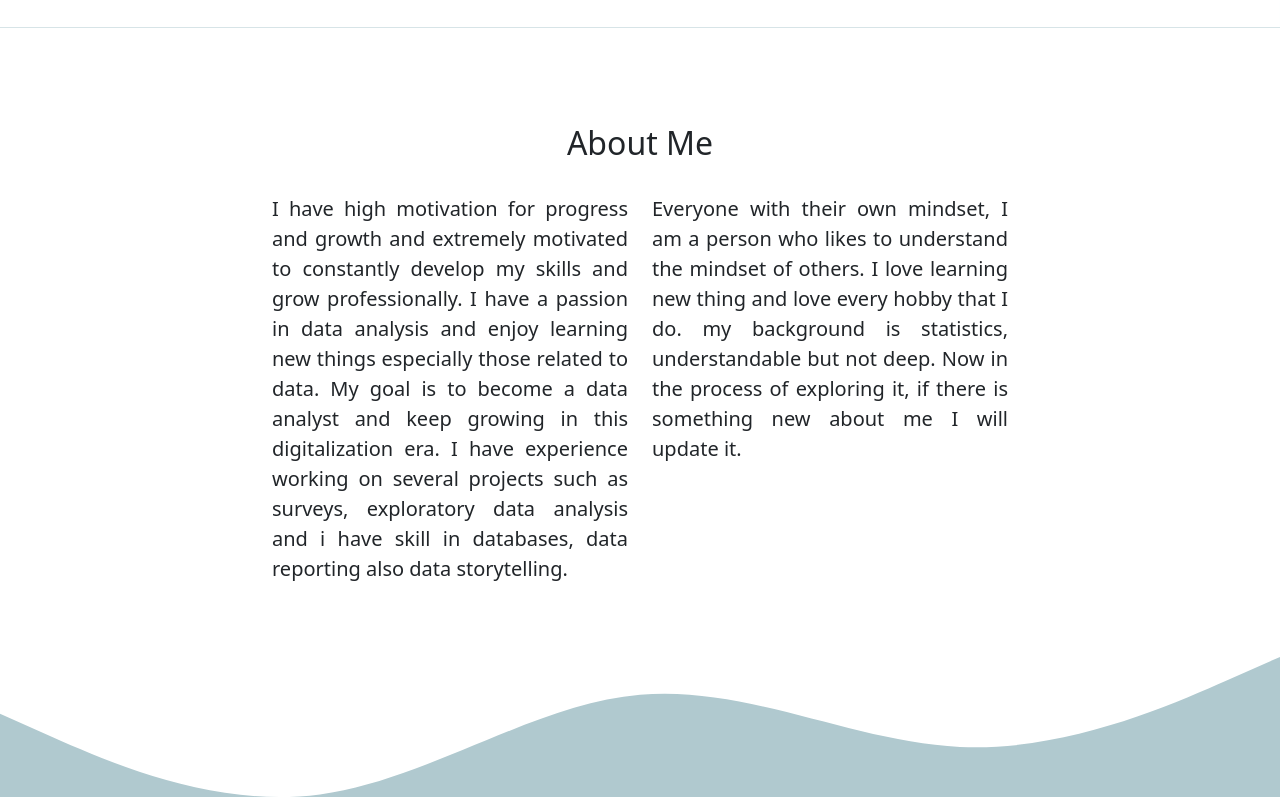
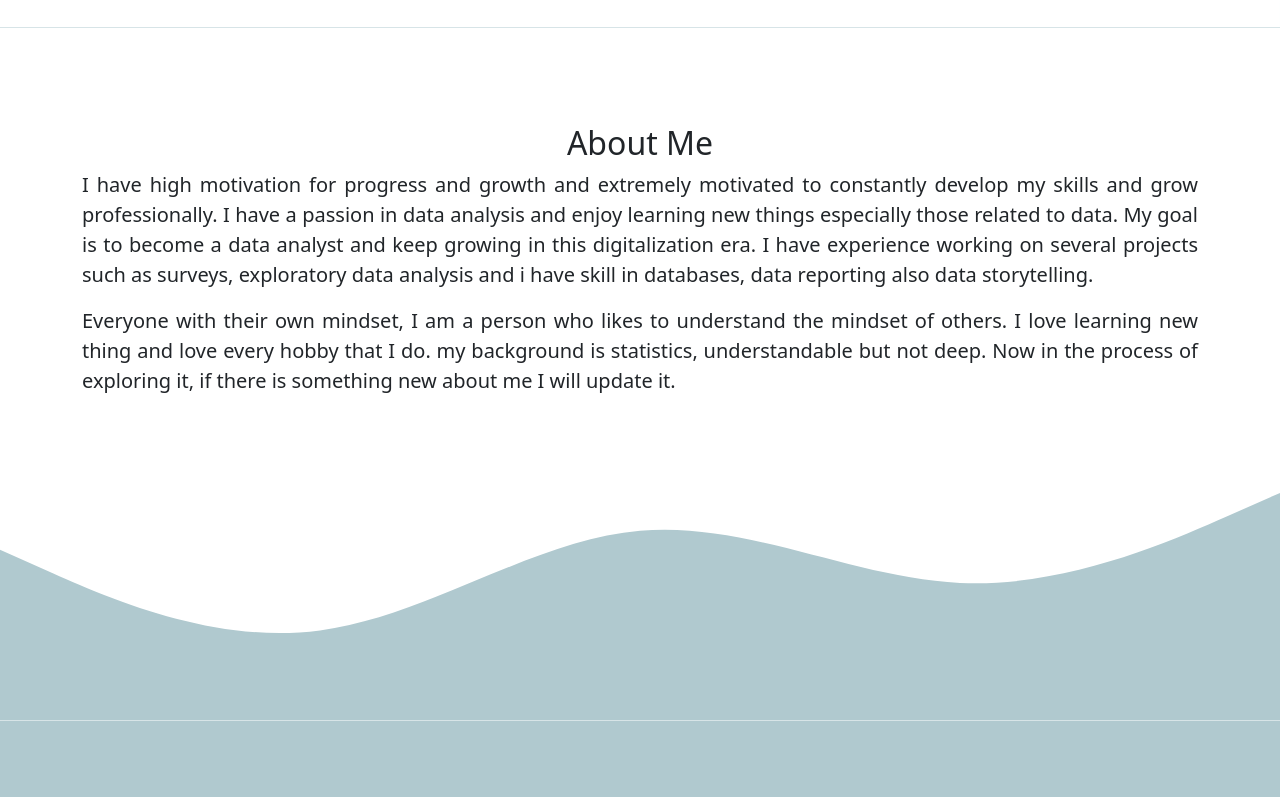
Before and after one commit to adiartalaksana/adiartalaksana.github.io, a plain HTML site: page index.html in a window 1280 px wide. Shown: the part 674-1471 px from the top of the page. Drawn offline with nearby package versions, Linux system fonts and the light colour scheme.

Commit message:
Update index.html

```diff
--- a/index.html
+++ b/index.html
@@ -58,22 +58,14 @@
         <div class="row text-center mb-4">
           <div class="col">
             <h2>About Me</h2>
+            <div class="row justify-content-center fs-5 text-center">
+              <p align="justify">I have high motivation for progress and    growth and extremely motivated to constantly develop my skills and grow professionally. I have a passion in data analysis and enjoy learning new things especially those related to data. My goal is to become a data analyst and keep growing in this  digitalization era. I have experience working on several projects such as surveys, exploratory data analysis and i have skill in databases, data reporting also data storytelling.</p>
+            </div>
+            <div class="row justify-content-center fs-5 text-center">
+              <p align="justify">Everyone with their own mindset, I am a person who likes to  understand the mindset of others. I love learning new thing and love every hobby that I do. my background is statistics, understandable but not deep. Now in the process of exploring it, if there is something new about me I will update it.</p>
+            </div>
           </div>
         </div>
-        <div class="row justify-content-center fs-5 text-center">
-          <div class="col-md-4">
-            <p align="justify">I have high motivation for progress and growth and extremely motivated to constantly develop my
-              skills and grow professionally. I have a passion in data analysis and enjoy learning new things
-              especially those related to data. My goal is to become a data analyst and keep growing in this
-              digitalization era. I have experience working on several projects such as surveys, exploratory data
-              analysis and i have skill in databases, data reporting also data storytelling.</p>
-          </div>
-          <div class="col-md-4">
-            <p align="justify">
-              Everyone with their own mindset, I am a person who likes to understand the mindset of others. I love learning new thing and love every hobby that I do. my background is statistics, understandable but not deep. Now in the
-              process of exploring it, if there is something new about me I will update it.
-            </p>
-          </div>
         </div>
       </div>
       <svg xmlns="http://www.w3.org/2000/svg" viewBox="0 0 1440 320">
```
